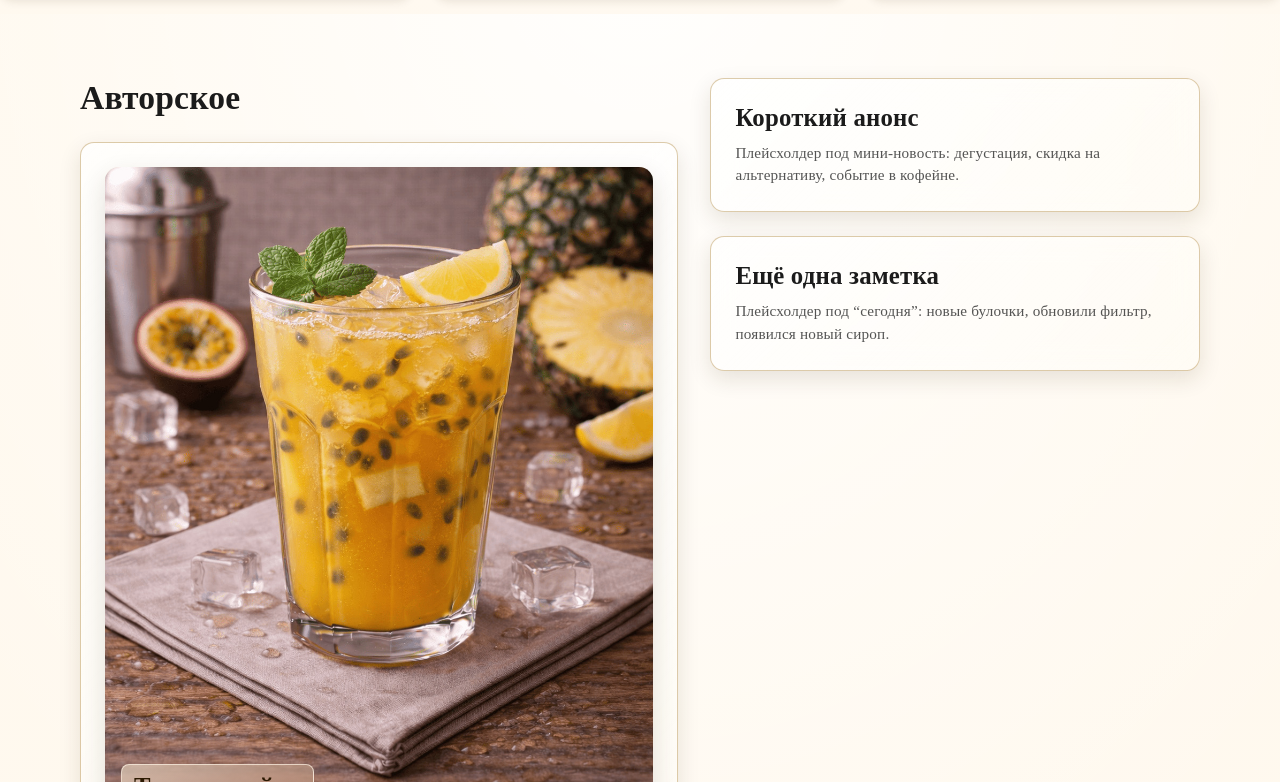
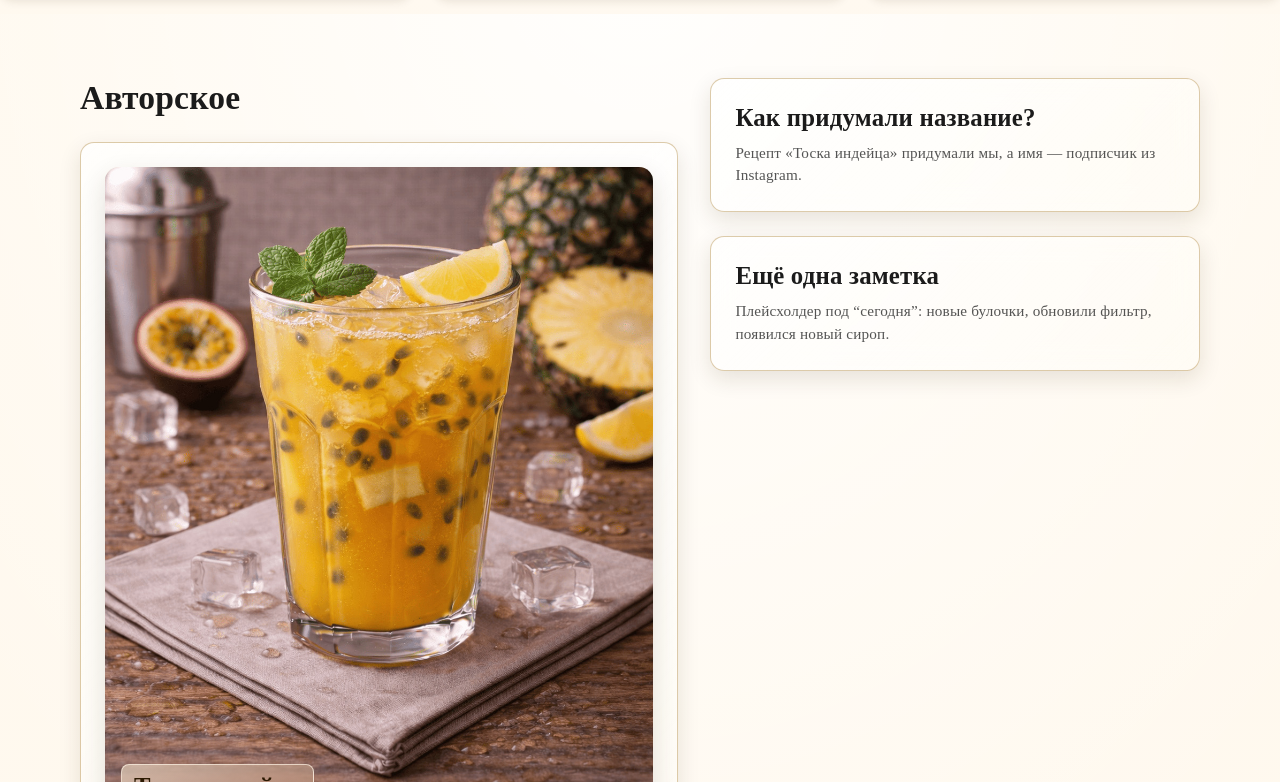
Before and after one commit to ALDYNEC-07/beno-coffe, a Next.js app: page / in a window 1280 px wide. Shown: the part 1078-1860 px from the top of the page. Built offline with nearby package versions, Linux system fonts and the light colour scheme; no server answers.

Commit message:
обработал блок - как придуман название

```diff
--- a/src/components/NewMonth/NewMonth.tsx
+++ b/src/components/NewMonth/NewMonth.tsx
@@ -22,8 +22,8 @@ const monthlySpecial = {
 // Этот список хранит короткие анонсы, которые дополняют авторский раздел.
 const sideNotes = [
   {
-    title: "Короткий анонс",
-    text: "Плейсхолдер под мини-новость: дегустация, скидка на альтернативу, событие в кофейне.",
+    title: "Как придумали название?",
+    text: "Рецепт «Тоска индейца» придумали мы, а имя — подписчик из Instagram.",
   },
   {
     title: "Ещё одна заметка",
```
